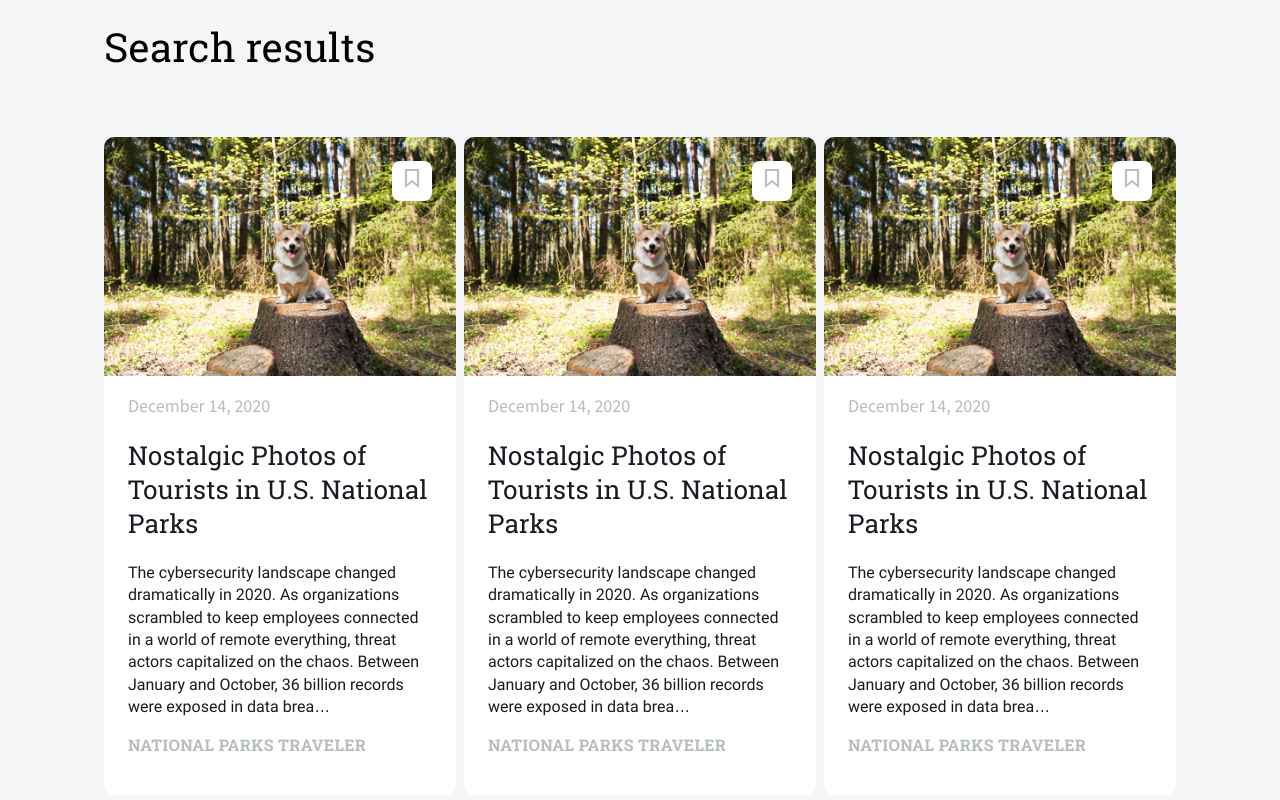
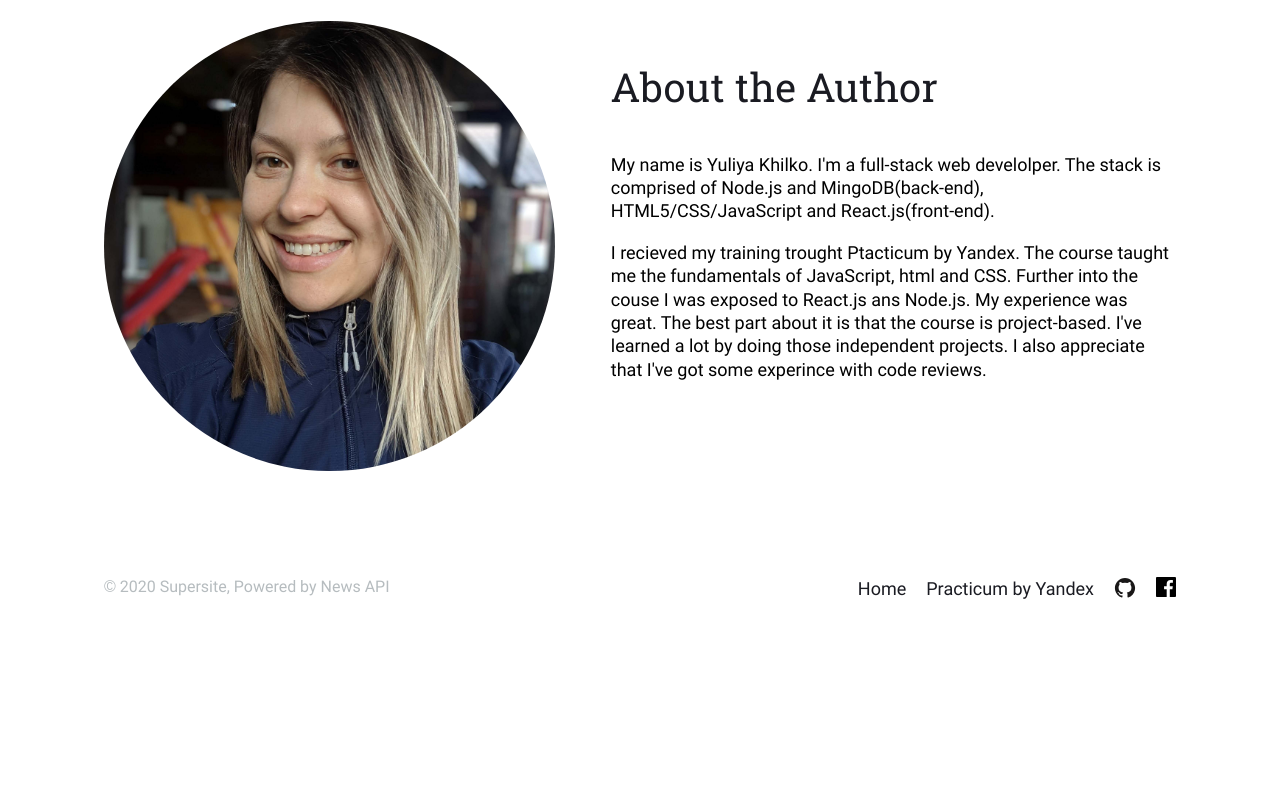
Before and after one commit to momofcats/news-explorer-frontend, a React (Create React App) app: page / in a window 1280 px wide. Shown: the part 680-1480 px from the top of the page. After the commit the page ends 1310 px from the top, so only its background shows below. Built offline with nearby package versions, Linux system fonts and the light colour scheme.

Commit message:
load cards, display preloader

```diff
--- a/src/components/App/App.js
+++ b/src/components/App/App.js
@@ -9,12 +9,16 @@ import SignInPopup from "../SignInPopup/SignInPopup";
 import SignUpPopup from "../SignUpPopup/SignUpPopup";
 import newsApi from "../../utils/NewsApi";
 
+
 const App = () => {
   const [isLoggedIn, setIsLoggedIn] = useState(false);
   const [isInfoToolTipPopupOpen, setIsInfoToolTipPopupOpen] = useState(false);
   const [isSignInPopUpOpen, setIsSignInPopupOpen] = useState(false);
   const [isSignUpPopupOpen, setIsSignUpPopupOpen] = useState(false);
   const [isMenuButtonVisible, setIsMenuButtonVisible] = useState(true);
+  const [articles, setArticles] = useState([]);
+  const [isSearching, setIsSearching] = useState(false);
+  const [isLoading, setIsloading] = useState(false);
 
   function closeAllPopups() {
     setIsInfoToolTipPopupOpen(false);
@@ -23,10 +27,15 @@ const App = () => {
     setIsMenuButtonVisible(true);
   }
   function handleNewsSearch(keyword) {
+    setIsloading(true);
     newsApi
       .searchNews(keyword)
-      .then((articles) => {
+      .then((res) => {
+        setArticles(res.articles);
+        localStorage.setItem("storedArticles", JSON.stringify(articles));
         console.log(articles);
+        setIsloading(false);
+        setIsSearching(true);
       })
       .catch((err) => {
         console.log(err);
@@ -76,6 +85,9 @@ const App = () => {
             onSignIn={handleSignInClick}
             menuButtonVisible={isMenuButtonVisible}
             isLoggedIn={false}
+            articles={articles}
+            isSearching={isSearching}
+            isLoading={isLoading}
           />
         </Route>
       </Switch>
--- a/src/components/Main/Main.js
+++ b/src/components/Main/Main.js
@@ -27,7 +27,9 @@ function Main(props) {
           <SearchForm onSearch={props.onSearch}/>
         </div>
       </section>
-      <NewsCardsList />
+      {props.isSearching && <NewsCardsList articles={props.articles}/>}
+      {props.isLoading && <Preloader />}
+
       <About />
     </>
   );
--- a/src/components/NewsCard/NewsCard.js
+++ b/src/components/NewsCard/NewsCard.js
@@ -5,13 +5,13 @@ function NewsCard(props) {
   const article = props.article;
   return (
     <li className="card">
-      <img className="card__img" src={article.image} alt="article" />
+      <img className="card__img" src={article.urlToImage} alt="article" />
       {props.children}
       <div className="card__description-wrapper">
-        <p className="card__date">{article.date}</p>
+        <p className="card__date">{article.publishedAt}</p>
         <h2 className="card__title">{article.title}</h2>
-        <p className="card__text">{article.text}</p>
-        <p className="card__source">{article.source}</p>
+        <p className="card__text">{article.description}</p>
+        <p className="card__source">{article.source.name}</p>
       </div>
     </li>
   );
--- a/src/components/NewsCardList/NewsCardList.js
+++ b/src/components/NewsCardList/NewsCardList.js
@@ -3,41 +3,41 @@ import "./NewsCardList.css";
 import NewsCard from "../NewsCard/NewsCard";
 import image from "../../images/card-img.png";
 
-function NewsCardsList() {
-  const articles = [
-    {
-      image: image,
-      date: "December 14, 2020",
-      title: "Nostalgic Photos of Tourists in U.S. National Parks",
-      keyword: "nature",
-      text:
-        "The cybersecurity landscape changed dramatically in 2020. As organizations scrambled to keep employees connected in a world of remote everything, threat actors capitalized on the chaos. Between January and October, 36 billion records were exposed in data brea…",
-      source: "National parks traveler",
-    },
-    {
-      image: image,
-      date: "December 14, 2020",
-      title: "Nostalgic Photos of Tourists in U.S. National Parks",
-      keyword: "nature",
-      text:
-        "The cybersecurity landscape changed dramatically in 2020. As organizations scrambled to keep employees connected in a world of remote everything, threat actors capitalized on the chaos. Between January and October, 36 billion records were exposed in data brea…",
-      source: "National parks traveler",
-    },
-    {
-      image: image,
-      date: "December 14, 2020",
-      title: "Nostalgic Photos of Tourists in U.S. National Parks",
-      keyword: "nature",
-      text:
-        "The cybersecurity landscape changed dramatically in 2020. As organizations scrambled to keep employees connected in a world of remote everything, threat actors capitalized on the chaos. Between January and October, 36 billion records were exposed in data brea…",
-      source: "National parks traveler",
-    },
-  ];
+function NewsCardsList(props) {
+  // const articles = [
+  //   {
+  //     image: image,
+  //     date: "December 14, 2020",
+  //     title: "Nostalgic Photos of Tourists in U.S. National Parks",
+  //     keyword: "nature",
+  //     text:
+  //       "The cybersecurity landscape changed dramatically in 2020. As organizations scrambled to keep employees connected in a world of remote everything, threat actors capitalized on the chaos. Between January and October, 36 billion records were exposed in data brea…",
+  //     source: "National parks traveler",
+  //   },
+  //   {
+  //     image: image,
+  //     date: "December 14, 2020",
+  //     title: "Nostalgic Photos of Tourists in U.S. National Parks",
+  //     keyword: "nature",
+  //     text:
+  //       "The cybersecurity landscape changed dramatically in 2020. As organizations scrambled to keep employees connected in a world of remote everything, threat actors capitalized on the chaos. Between January and October, 36 billion records were exposed in data brea…",
+  //     source: "National parks traveler",
+  //   },
+  //   {
+  //     image: image,
+  //     date: "December 14, 2020",
+  //     title: "Nostalgic Photos of Tourists in U.S. National Parks",
+  //     keyword: "nature",
+  //     text:
+  //       "The cybersecurity landscape changed dramatically in 2020. As organizations scrambled to keep employees connected in a world of remote everything, threat actors capitalized on the chaos. Between January and October, 36 billion records were exposed in data brea…",
+  //     source: "National parks traveler",
+  //   },
+  // ];
   return (
     <section className="newsCardList">
       <h3 className="newsCardList__title">Search results</h3>
       <ul className="newsCardList__gallery">
-        {articles.map((article, id) => (
+        {props.articles.map((article, id) => (
           <NewsCard article={article} key={id}>
             <div className="card__buttons-wrapper card__buttons-wrapper_placement_right">
               <button type="button" className="card__button">
--- a/src/components/SearchForm/SearchForm.js
+++ b/src/components/SearchForm/SearchForm.js
@@ -22,7 +22,7 @@ function SearchForm(props) {
         account.
       </p>
       <div className="searchForm__input-wrapper">
-        <input className="searchForm__input" placeholder="Enter topic" onChange={(e) => setKeyword(e.target.value)}/>
+        <input className="searchForm__input" placeholder="Enter topic" onChange={(e) => setKeyword(e.target.value)} value={keyword}/>
         <button
           type="submit"
           className="searchForm__button button button_type_primary"
--- a/src/utils/NewsApi.js
+++ b/src/utils/NewsApi.js
@@ -2,17 +2,15 @@ import dayjs from "dayjs";
 const now = dayjs();
   const currentDate = now.format('YYYY-MM-DD');
   const pastDate = now.subtract(7, 'day').format('YYYY-MM-DD');
+  const KEY = "9b8c2025d24e4347b94b2eb0e72a7dc3";
 class NewsApi {
   constructor(options) {
     this.options = options;
   }
 
   searchNews(keyword) {
-    return fetch(`${this.options.baseUrl}?q=${keyword}&from=${pastDate}&to=${currentDate}&pageSize=100`, {
+    return fetch(`${this.options.baseUrl}?q=${keyword}&from=${pastDate}&to=${currentDate}&pageSize=100&apiKey=${KEY}`, {
       method: "GET",
-      headers: {
-        "authorization": "9b8c2025d24e4347b94b2eb0e72a7dc3",
-    }
     }).then(async (res) => {
         if (res.ok) {
             return res.json();
@@ -24,7 +22,7 @@ class NewsApi {
   }
 
 const newsApi = new NewsApi({
-  baseUrl: "https://newsapi.org/v2/everything",
+  baseUrl: "https://nomoreparties.co/news/v2/everything",
 });
 
 export default newsApi;
```
